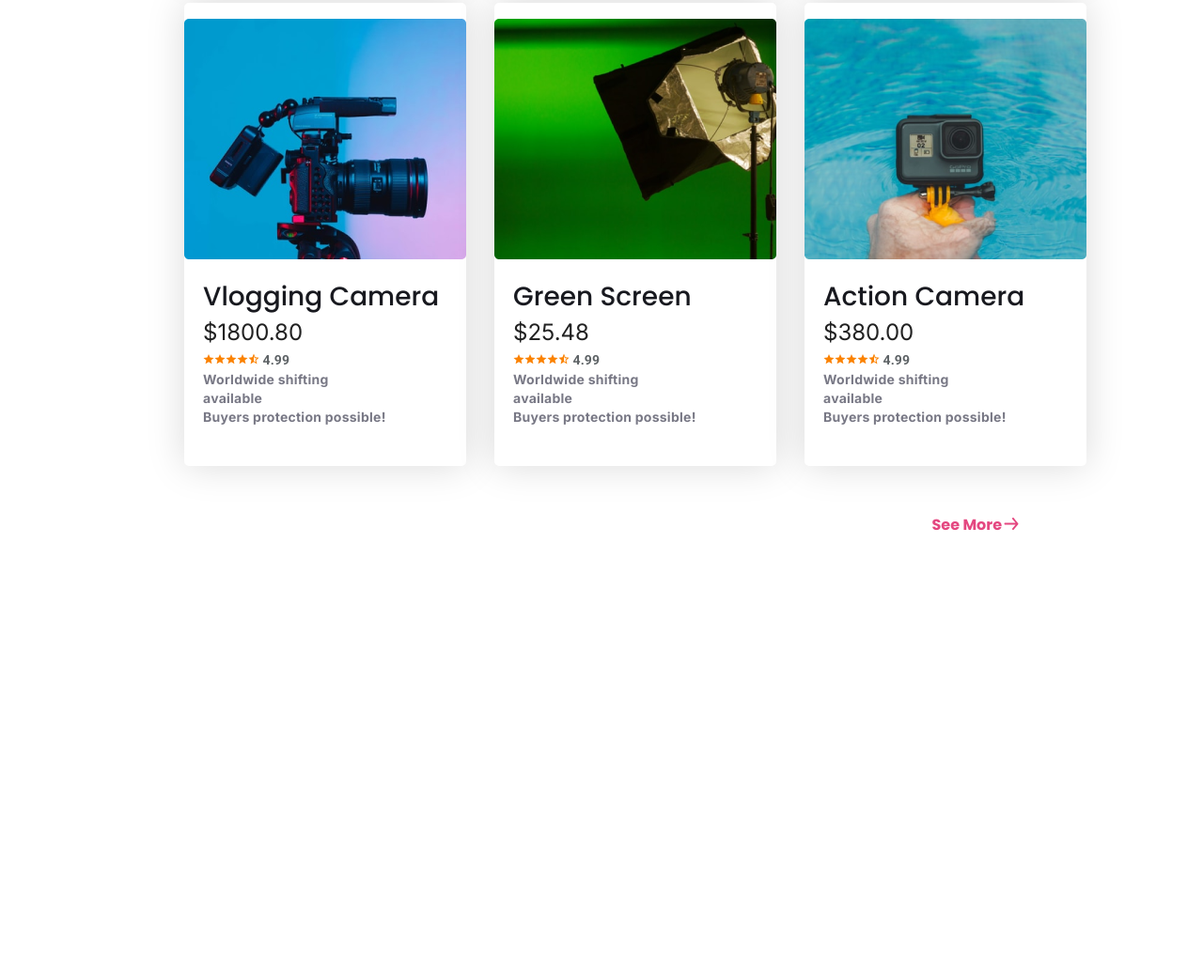
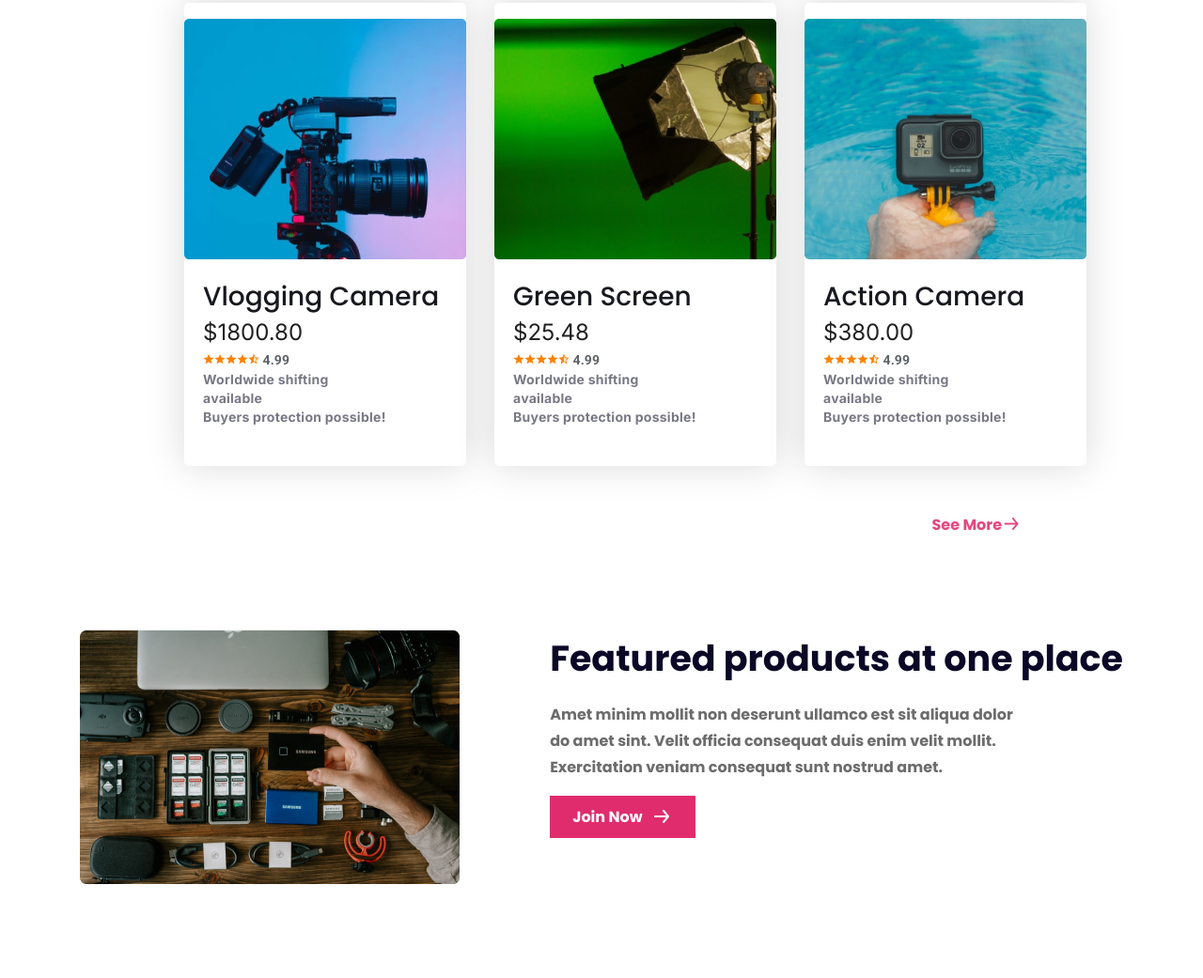
Before and after one commit to Mehedy-Tanvir/influencer-gear, a plain HTML site: page index.html in a window 1280 px wide. Shown: the part 2066-3107 px from the top of the page at 94% size. Before the commit the page ends 2737 px from the top, so only its background shows below. Drawn offline with Linux system fonts and the light colour scheme.

Commit message:
feature section added

```diff
--- a/index.html
+++ b/index.html
@@ -247,6 +247,22 @@
           <img src="./icons/Group.svg" alt="" />
         </div>
       </section>
+      <!-- popular section ends -->
+      <!-- feature section starts -->
+      <section class="feature">
+        <img src="./images/gear.png" alt="" class="feature-img" />
+        <div class="feature-content">
+          <h1 class="feature-title">Featured products at one place</h1>
+          <p class="feature-description">
+            Amet minim mollit non deserunt ullamco est sit aliqua dolor do amet
+            sint. Velit officia consequat duis enim velit mollit. Exercitation
+            veniam consequat sunt nostrud amet.
+          </p>
+          <button class="btn-primary btn-feature">
+            Join Now <img src="./icons/arrow-forward 1.svg" alt="" />
+          </button>
+        </div>
+      </section>
     </main>
     <footer></footer>
   </body>
--- a/style.css
+++ b/style.css
@@ -222,3 +222,35 @@ nav {
   height: 14.00125px;
   flex-shrink: 0;
 }
+/* feature section styles */
+.feature {
+  display: flex;
+  justify-content: center;
+  gap: 96px;
+  padding-bottom: 100px;
+}
+.feature-img {
+  max-width: 404px;
+}
+.feature-title {
+  color: #0a0826;
+  font-family: Poppins;
+  font-size: 38px;
+  font-style: normal;
+  font-weight: 700;
+  line-height: 60px; /* 157.895% */
+  margin-bottom: 16px;
+}
+.feature-description {
+  color: #6c6c6c;
+  font-family: Poppins;
+  font-size: 16px;
+  font-style: normal;
+  font-weight: 700;
+  line-height: 28px; /* 175% */
+  max-width: 501px;
+  margin-bottom: 16px;
+}
+.btn-feature {
+  border-radius: 0%;
+}
```
